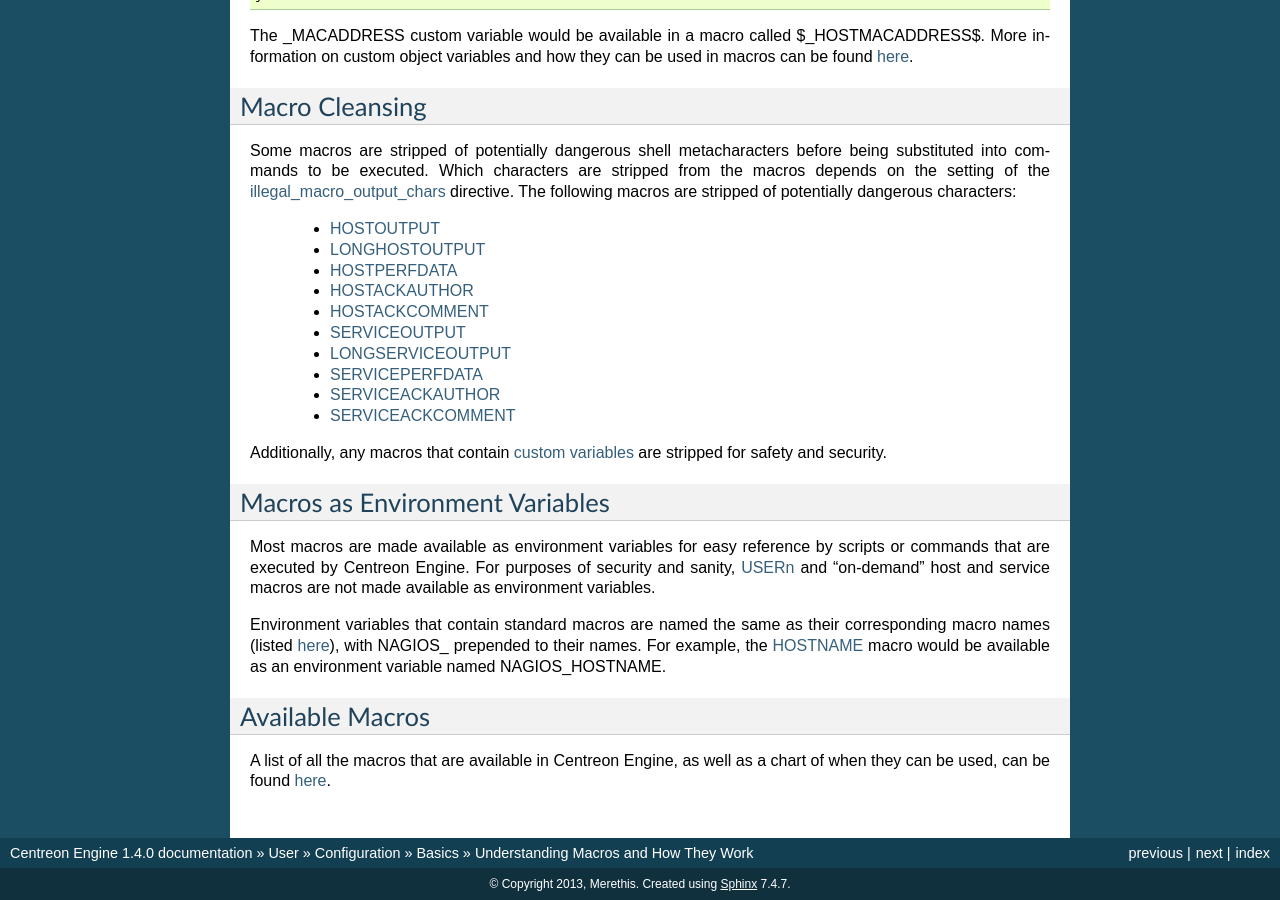
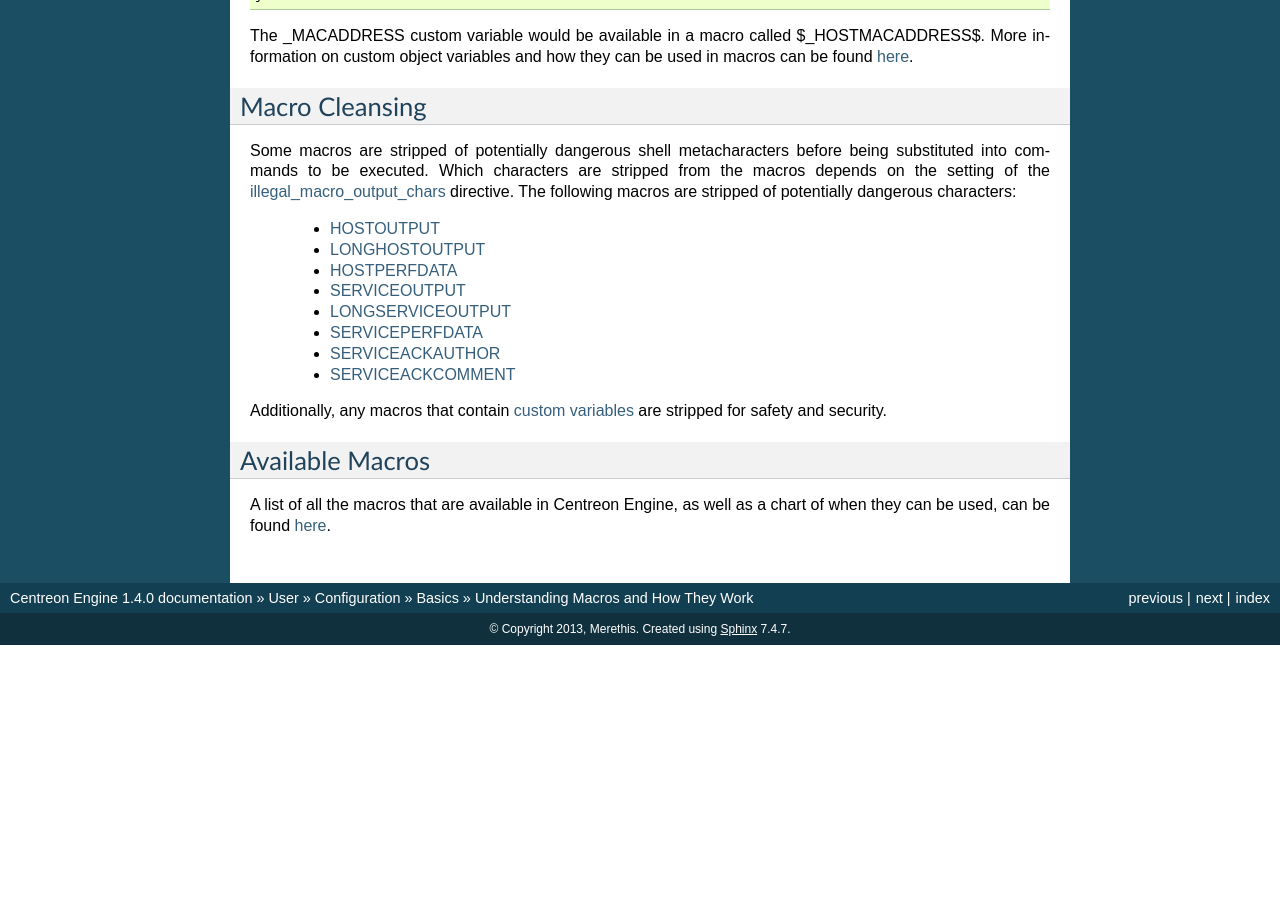
Before and after one commit to centreon/centreon-engine, a Sphinx documentation site: the page built from doc/user/configuration/basics/understanding_macros_and_how_they_work.rst, in a window 1280 px wide and 900 px high, scrolled down 2340 px. Built offline with Sphinx 7.4.7, drawn with Linux system fonts in a browser that asks for light colours; after the commit the page ends 2985 px from its top, so only the background shows below that; some of the changed text lies outside the part shown.

Commit message:
Minor documentation update.

```diff
--- a/doc/user/configuration/basics/understanding_macros_and_how_they_work.rst
+++ b/doc/user/configuration/basics/understanding_macros_and_how_they_work.rst
@@ -163,8 +163,6 @@
   * :ref:`HOSTOUTPUT <user_configuration_macros_host>`
   * :ref:`LONGHOSTOUTPUT <user_configuration_macros_host>`
   * :ref:`HOSTPERFDATA <user_configuration_macros_host>`
-  * :ref:`HOSTACKAUTHOR <user_configuration_macros_host>`
-  * :ref:`HOSTACKCOMMENT <user_configuration_macros_host>`
   * :ref:`SERVICEOUTPUT <user_configuration_macros_service>`
   * :ref:`LONGSERVICEOUTPUT <user_configuration_macros_service>`
   * :ref:`SERVICEPERFDATA <user_configuration_macros_service>`
@@ -175,21 +173,6 @@
 :ref:`custom variables <custom_object_variables>` are stripped for
 safety and security.
 
-Macros as Environment Variables
-===============================
-
-Most macros are made available as environment variables for easy
-reference by scripts or commands that are executed by Centreon
-Engine. For purposes of security and sanity,
-:ref:`USERn <user_configuration_macros_misc>` and "on-demand" host and
-service macros are not made available as environment variables.
-
-Environment variables that contain standard macros are named the same as
-their corresponding macro names (listed :ref:`here <standard_macros>`),
-with NAGIOS\_ prepended to their names. For example, the
-:ref:`HOSTNAME <user_configuration_macros_host>` macro would be
-available as an environment variable named NAGIOS_HOSTNAME.
-
 Available Macros
 ================
 
```
